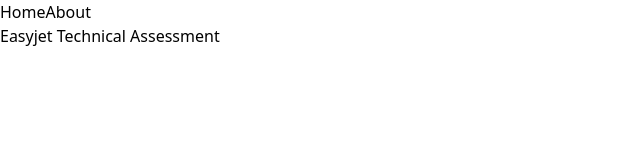
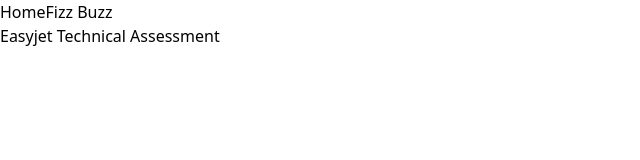
Before and after one commit to jonathanbrincat/easyjet.technical-assessment, a Vue app: page / in a window 1280 px wide. Shown: the top 160 px of the page, without its empty margins (0-640 px from the left). Built offline with nearby package versions, Linux system fonts and the light colour scheme.

Commit message:
just about everything set up for the first test

```diff
--- a/src/vue/App.vue
+++ b/src/vue/App.vue
@@ -7,7 +7,7 @@
     <div class="wrapper">
       <nav>
         <RouterLink to="/">Home</RouterLink>
-        <RouterLink to="/about">About</RouterLink>
+        <RouterLink to="/fizz-buzz">Fizz Buzz</RouterLink>
       </nav>
     </div>
   </header>
--- a/src/vue/router/index.js
+++ b/src/vue/router/index.js
@@ -10,12 +10,9 @@
       component: HomeView
     },
     {
-      path: '/about',
-      name: 'about',
-      // route level code-splitting
-      // this generates a separate chunk (About.[hash].js) for this route
-      // which is lazy-loaded when the route is visited.
-      component: () => import('../views/AboutView.vue')
+      path: '/fizz-buzz',
+      name: 'fizz-buzz',
+      component: () => import('../views/FizzBuzzView.vue')
     }
   ]
 })
```
Also changed, not shown: src/vue/views/FizzBuzzView.vue (renamed from src/vue/views/AboutView.vue).
